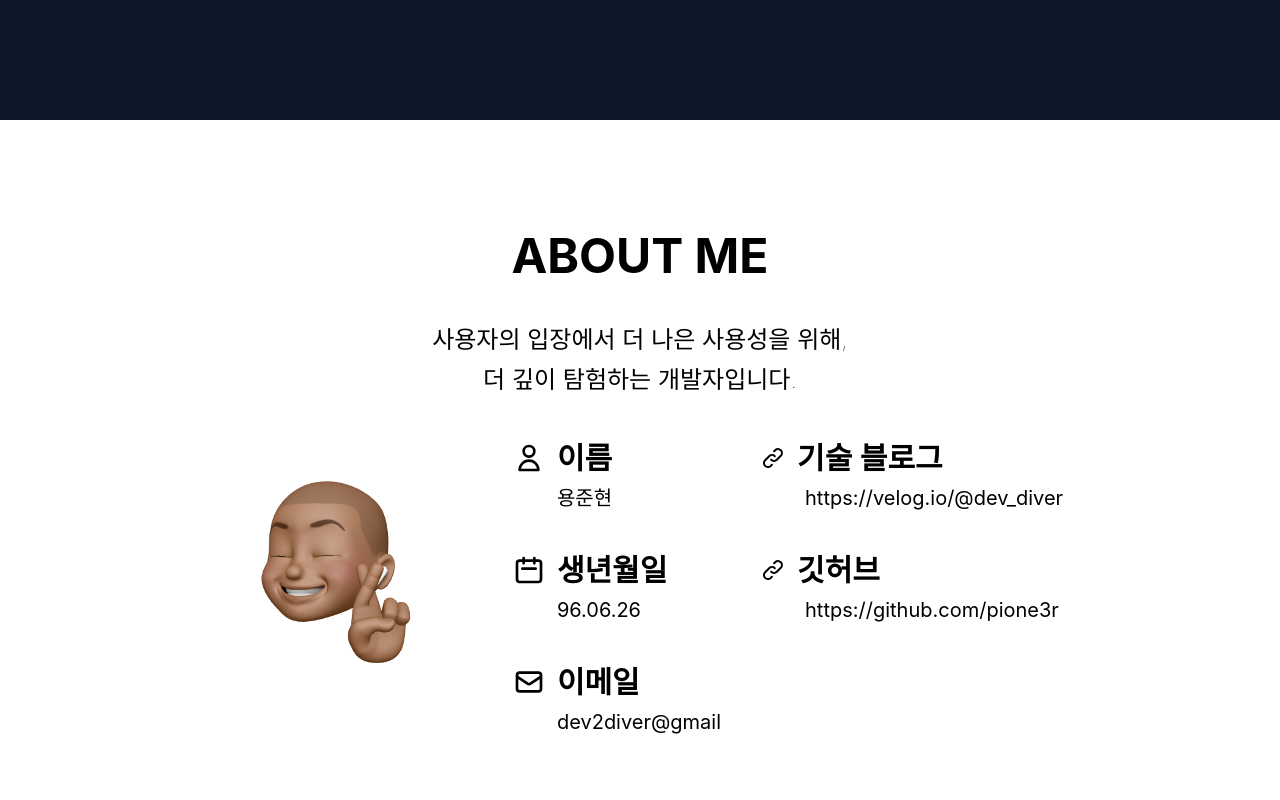
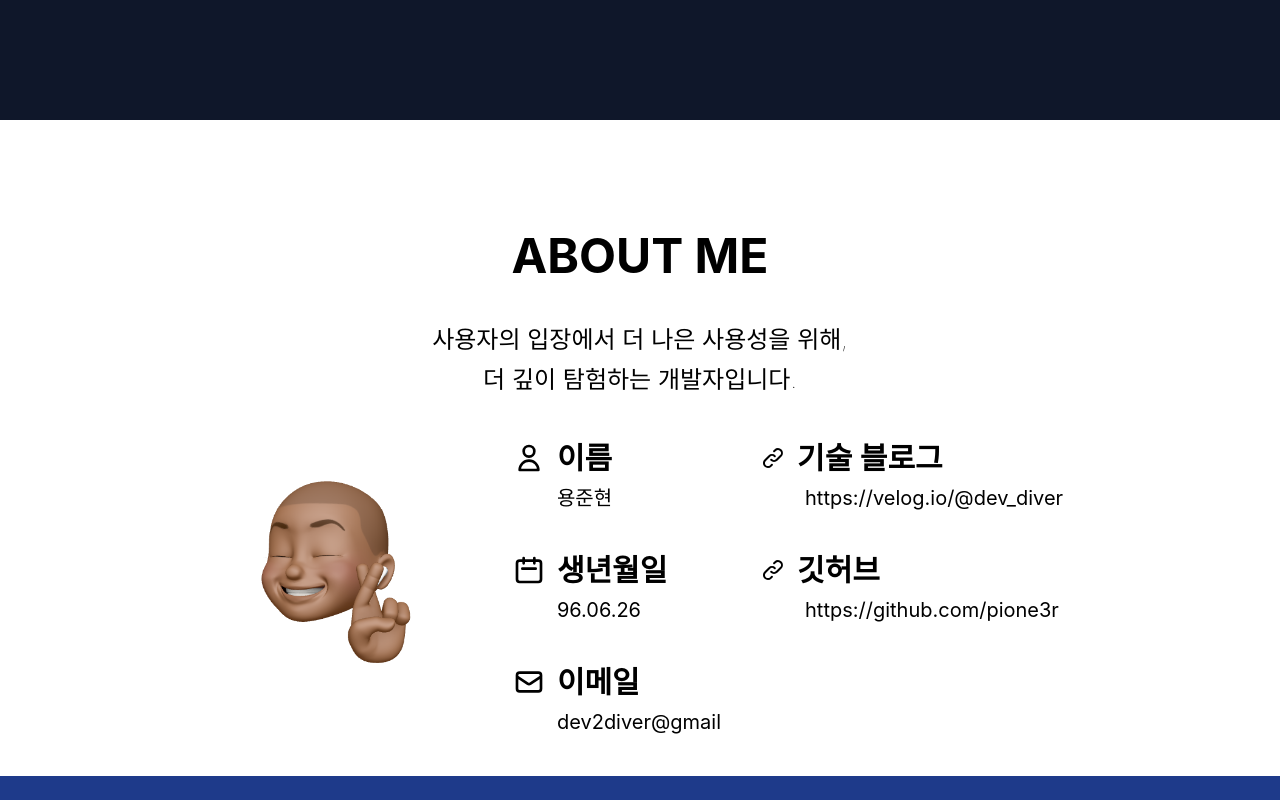
Before and after one commit to pione3r/portfolio, a React (Create React App) app: page / in a window 1280 px wide. Shown: the part 680-1480 px from the top of the page. Built offline with nearby package versions, Linux system fonts and the light colour scheme; the HTML template or start-up script is replaced by a standard one.

Commit message:
fix: aboutMe Page fit content

```diff
--- a/src/components/mobile/about-me-mobile.jsx
+++ b/src/components/mobile/about-me-mobile.jsx
@@ -3,7 +3,7 @@ export default function AboutMeMobile() {
     <>
       <section
         id="about-me-mobile"
-        className="about-me-conteiner w-screen h-fit bg-white flex flex-col items-center gap-5 mb-10"
+        className="about-me-conteiner w-screen h-fit bg-white flex flex-col items-center gap-5 pb-10"
       >
         <div className="about-me-title w-fit h-fit text-5xl mt-28 font-bold">
           ABOUT ME
--- a/src/components/web/about-me.jsx
+++ b/src/components/web/about-me.jsx
@@ -3,7 +3,7 @@ export default function AboutMe() {
     <>
       <section
         id="about-me-web"
-        className="about-me-conteiner w-screen h-screen bg-white flex flex-col items-center gap-10"
+        className="about-me-conteiner w-screen h-fit bg-white flex flex-col items-center gap-10 pb-10"
       >
         <div className="about-me-title w-fit h-fit text-5xl mt-28 font-bold">
           ABOUT ME
```
